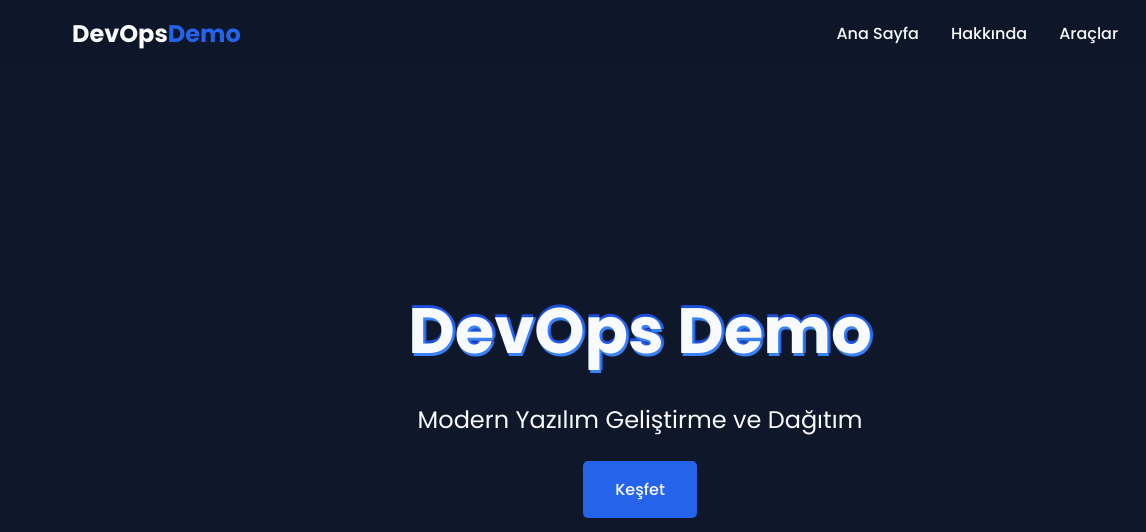
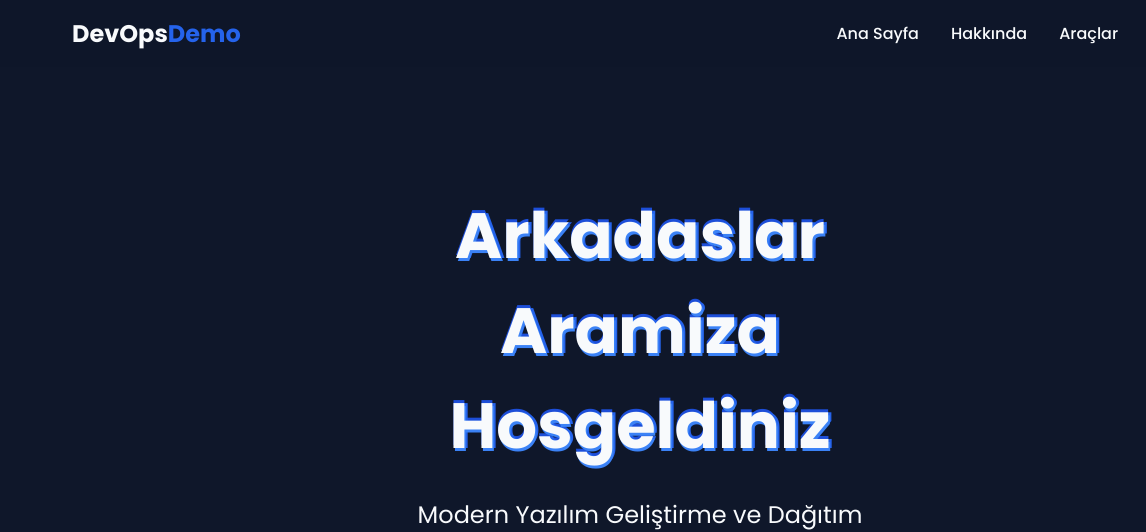
Before and after one commit to arardeniz/devops-demo, a plain HTML site: page index.html in a window 1280 px wide. Shown: the top 532 px of the page, 0-1146 px from the left. Drawn offline with Linux system fonts and the light colour scheme.

Commit message:
fix:Deneme

```diff
--- a/index.html
+++ b/index.html
@@ -29,7 +29,7 @@
     <section id="home" class="hero">
         <div class="container">
             <div class="hero-content">
-                <h1 class="glitch" data-text="Arkadaşlar Aramıza Hoşgeldiniz">DevOps Demo</h1>
+                <h1 class="glitch" data-text="Arkadaşlar Aramıza Hoşgeldiniz">Arkadaslar Aramiza Hosgeldiniz</h1>
                 <p class="subtitle">Modern Yazılım Geliştirme ve Dağıtım</p>
                 <a href="#tools" class="cta-button">Keşfet</a>
             </div>
```
